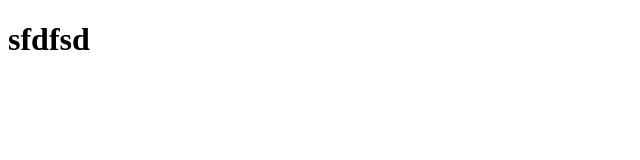
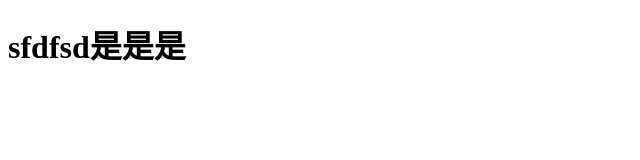
Before and after one commit to codeWebZhang/Rebase, a website: page index.html in a window 1280 px wide. Shown: the whole page, without its empty margins (0-640 px from the left). Drawn offline with Linux system fonts and the light colour scheme.

```diff
--- a/index.html
+++ b/index.html
@@ -7,6 +7,6 @@
     <title>rebase</title>
   </head>
   <body>
-    <h1>sfdfsd</h1>
+    <h1>sfdfsd是是是</h1>
   </body>
 </html>
```
